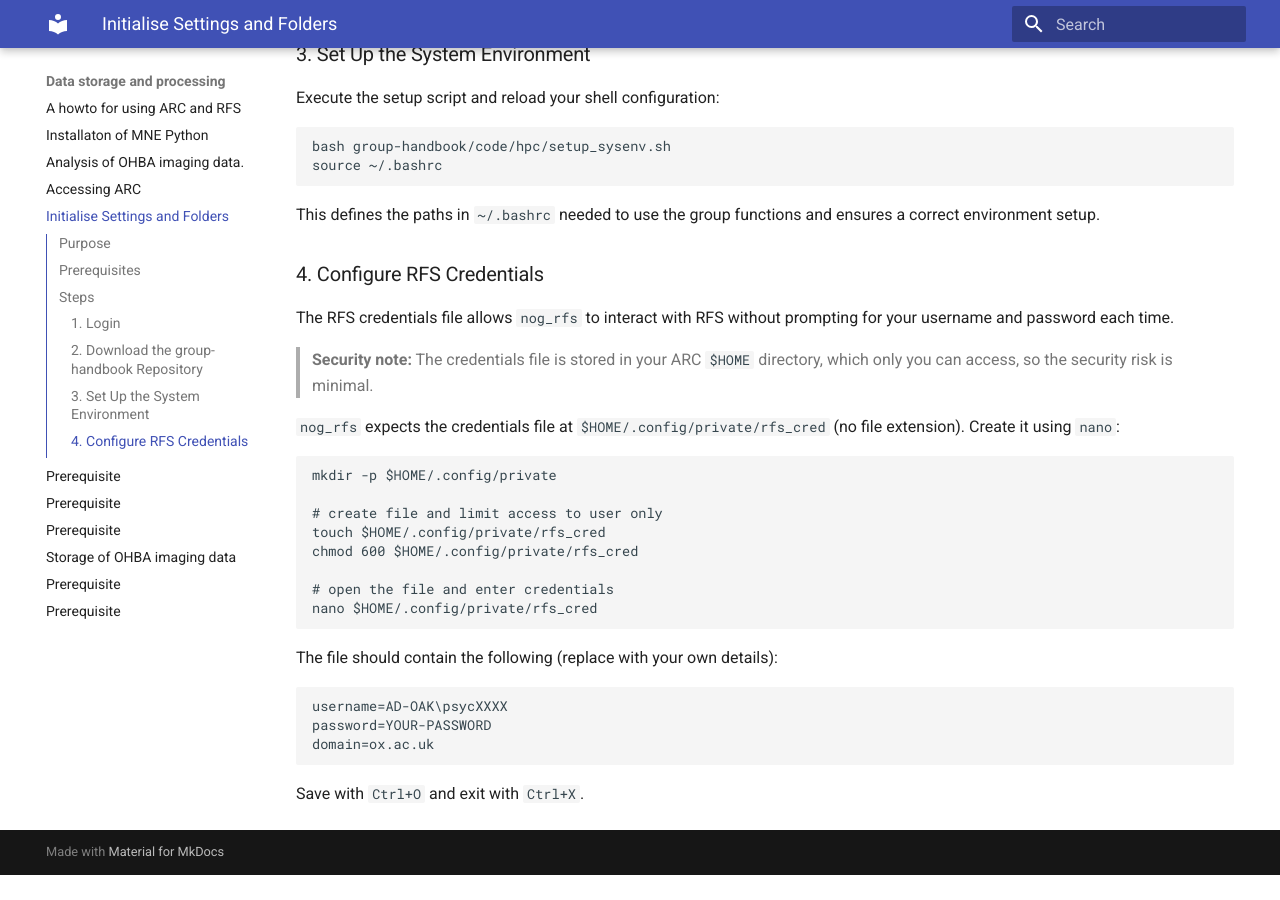
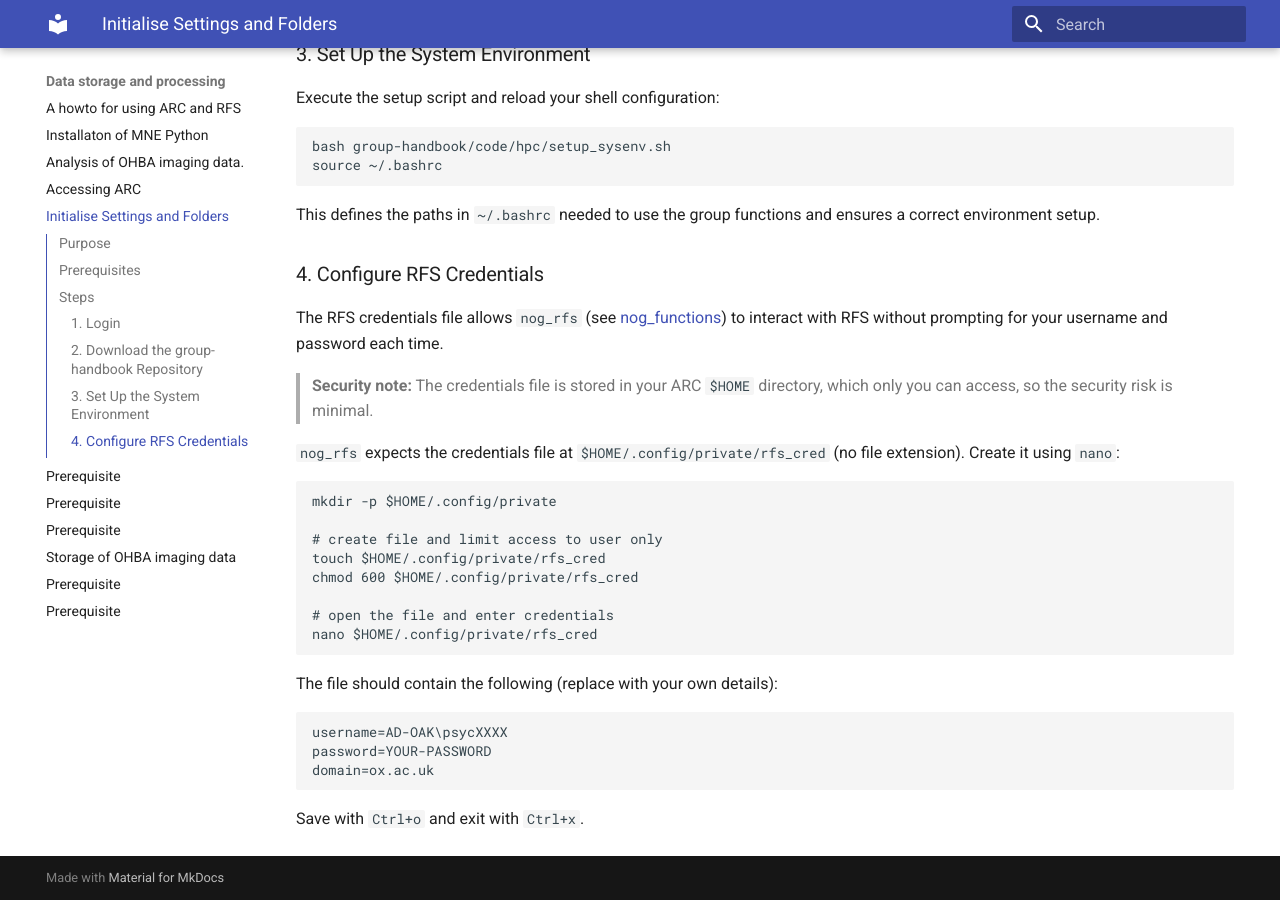
Before and after one commit to Neuronal-Oscillations/group-handbook, an MkDocs documentation site: the page built from docs/data_storage_and_processing/initialise.md, in a window 1280 px wide and 900 px high, scrolled down 953 px. Built offline with MkDocs 1.6.1 and Material for MkDocs 9.7.7, drawn with Linux system fonts in a browser that asks for light colours; before the commit the page ends 1828 px from its top, so only the background shows below that.

Commit message:
Update initialise.md

````diff
--- a/docs/data_storage_and_processing/initialise.md
+++ b/docs/data_storage_and_processing/initialise.md
@@ -1,7 +1,7 @@
 # Initialise Settings and Folders
 
 ## Purpose
-These instructions cover downloading the `group-handbook` repository, which contains bash scripts that configure the required folders and system environment variables.
+These instructions cover downloading the [group-handbook](https://github.com/Neuronal-Oscillations/group-handbook) repository, which contains bash scripts that configure the required folders and system environment variables.
 
 ## Prerequisites
 - A SSO (Single Sign-On) account at the University of Oxford
@@ -19,7 +19,7 @@
   ```
 
 ### 2. Download the `group-handbook` Repository
-Download the repository into `$DATA/git-repos`. The scripts and functions in `group-handbook` will reside there.
+Download the repository into `$DATA/git-repos`. The scripts and functions in [group-handbook](https://github.com/Neuronal-Oscillations/group-handbook) will reside there.
 ```bash
 cd $DATA
 mkdir -p git-repos
@@ -36,7 +36,7 @@
 This defines the paths in `~/.bashrc` needed to use the group functions and ensures a correct environment setup.
 
 ### 4. Configure RFS Credentials
-The RFS credentials file allows `nog_rfs` to interact with RFS without prompting for your username and password each time.
+The RFS credentials file allows `nog_rfs` (see [nog_functions](nog_functions.md)) to interact with RFS without prompting for your username and password each time.
 
 > **Security note:** The credentials file is stored in your ARC `$HOME` directory, which only you can access, so the security risk is minimal.
 
@@ -58,4 +58,4 @@
 password=YOUR-PASSWORD
 domain=ox.ac.uk
 ```
-Save with `Ctrl+O` and exit with `Ctrl+X`.
+Save with `Ctrl+o` and exit with `Ctrl+x`.
````
